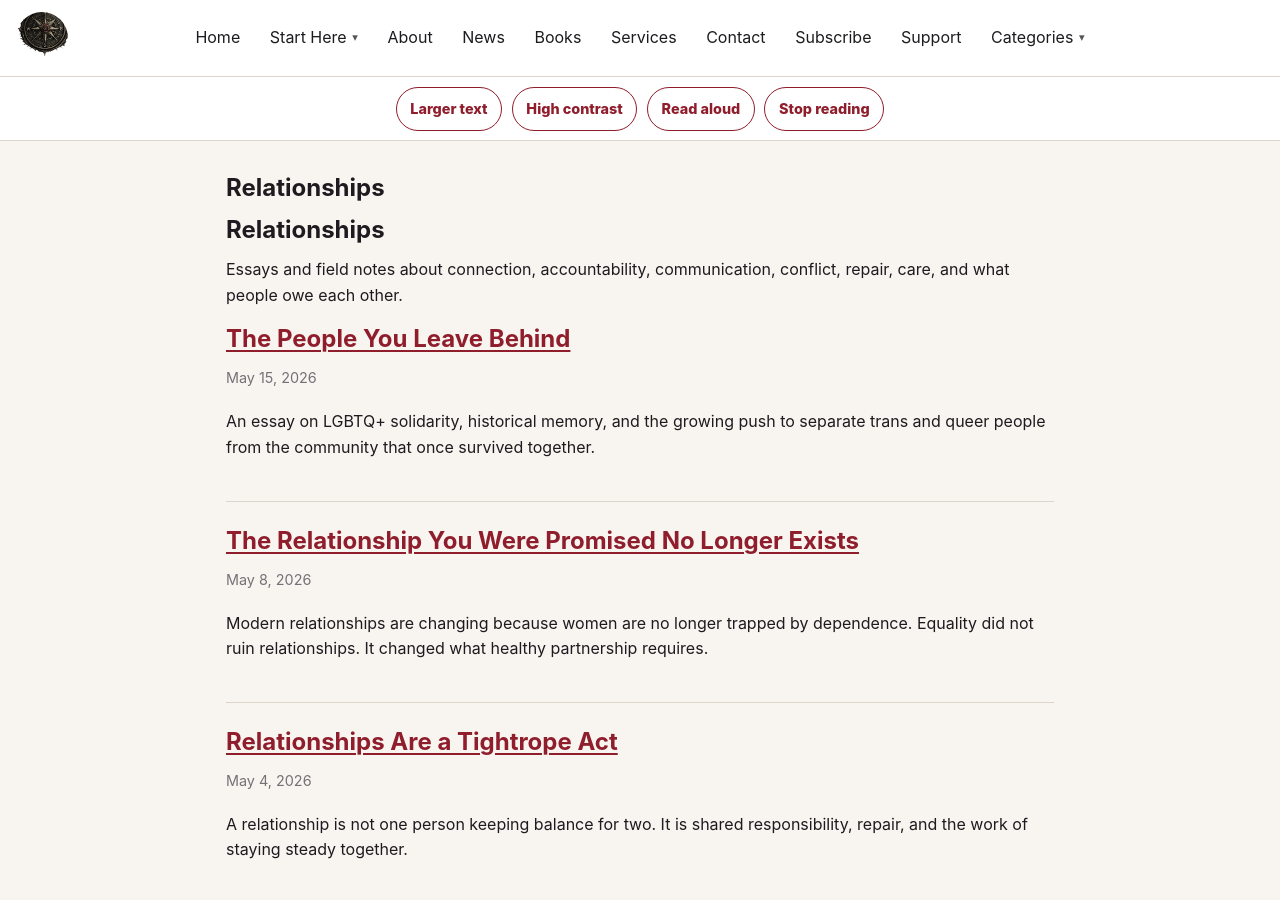
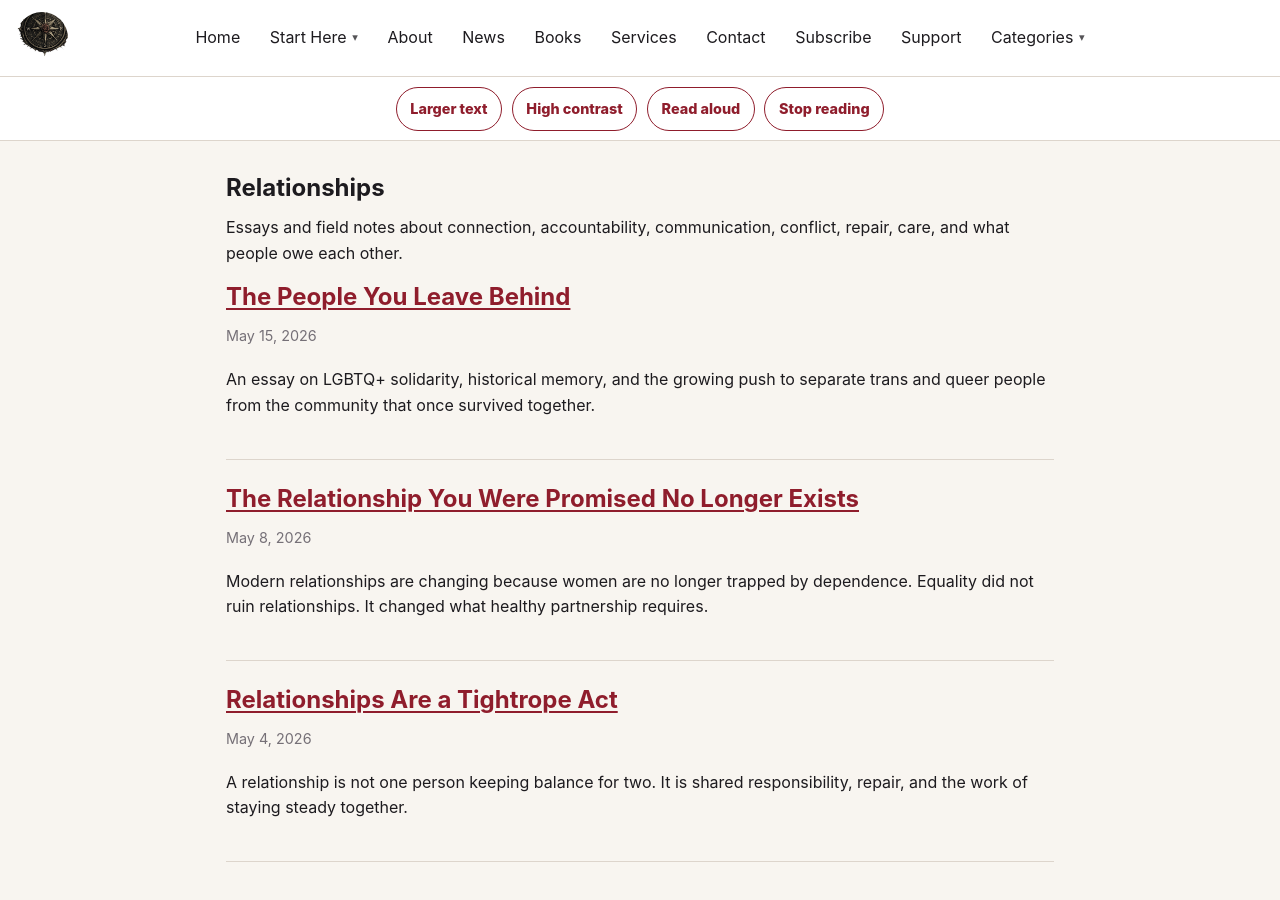
Before and after one commit to cjblackthorn/cjblackthorn.github.io, a Jekyll site: the page built from categories/relationships.md, in a window 1280 px wide and 900 px high. Built offline with Jekyll 4.4.1, drawn with Linux system fonts in a browser that asks for light colours.

Commit message:
Remove duplicate category headings

```diff
--- a/categories/relationships.md
+++ b/categories/relationships.md
@@ -4,8 +4,6 @@ title: Relationships
 permalink: /categories/relationships/
 description: Relationship essays and field notes from Blackthorn Field Notes.
 ---
-
-# Relationships
 
 Essays and field notes about connection, accountability, communication, conflict, repair, care, and what people owe each other.
 
```
